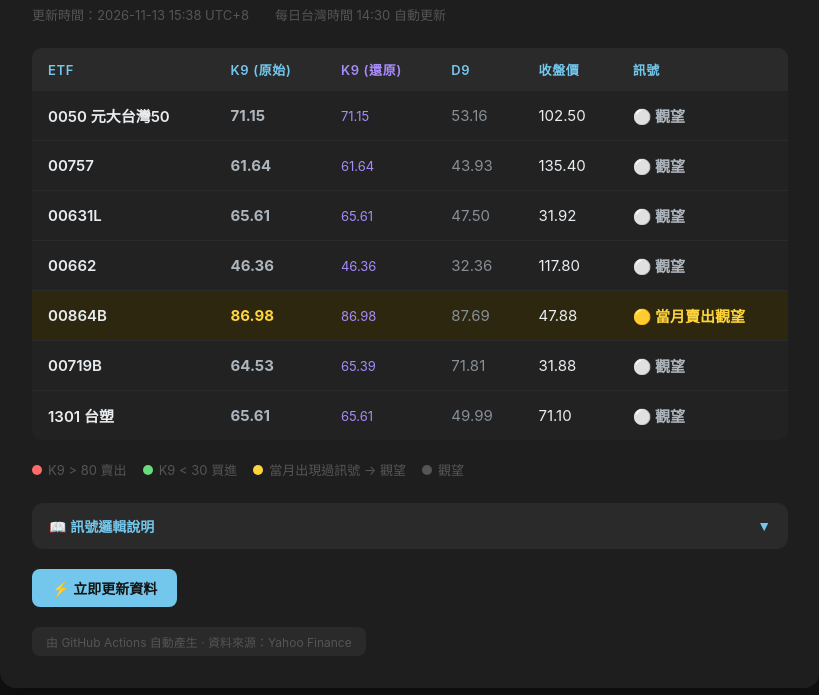
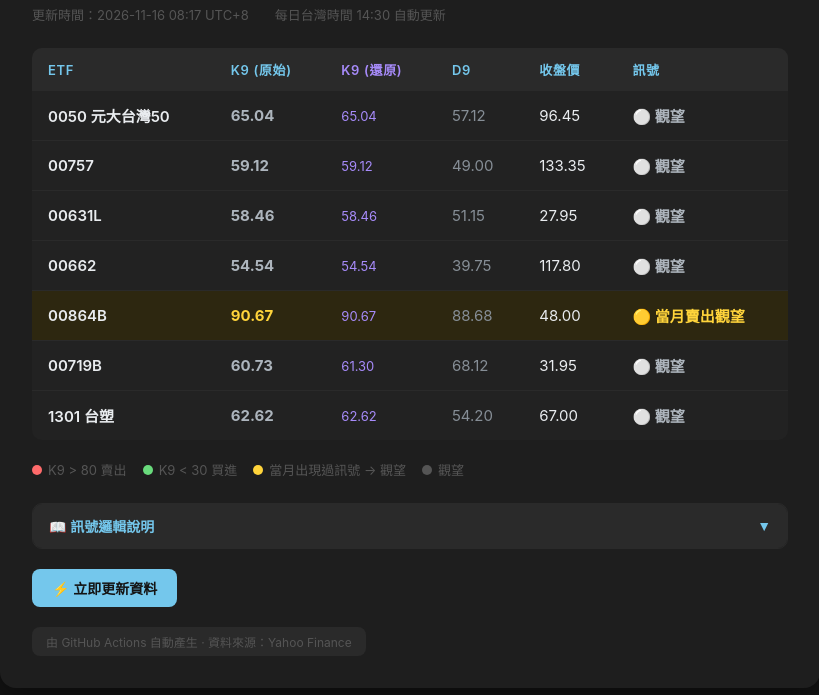
Before and after one commit to lanbuyang/etf-monitor, a plain HTML site: page index.html in a window 1280 px wide. Shown: the part 105-800 px from the top of the page, without its empty margins (230-1049 px from the left). Drawn offline with Linux system fonts and the light colour scheme.

Commit message:
chore: 自動更新 ETF KD 數據 2026-11-16 08:17 UTC

```diff
--- a/index.html
+++ b/index.html
@@ -98,7 +98,7 @@
 
 <div class="card">
   <h1>台股 ETF KD 監控</h1>
-  <p class="subtitle">更新時間：2026-11-13 15:38 UTC+8　　每日台灣時間 14:30 自動更新</p>
+  <p class="subtitle">更新時間：2026-11-16 08:17 UTC+8　　每日台灣時間 14:30 自動更新</p>
   <table>
     <thead>
       <tr>
@@ -113,58 +113,58 @@
     <tbody>
         <tr style="background:#222">
           <td style="color:#e9ecef;font-weight:600">0050 元大台灣50</td>
-          <td style="color:#adb5bd;font-weight:700">71.15</td>
-          <td style="color:#a78bfa;font-size:13px">71.15</td>
-          <td style="color:#868e96">53.16</td>
-          <td style="color:#e9ecef">102.50</td>
+          <td style="color:#adb5bd;font-weight:700">65.04</td>
+          <td style="color:#a78bfa;font-size:13px">65.04</td>
+          <td style="color:#868e96">57.12</td>
+          <td style="color:#e9ecef">96.45</td>
           <td style="color:#adb5bd;font-weight:700">⚪ 觀望</td>
         </tr>
         <tr style="background:#222">
           <td style="color:#e9ecef;font-weight:600">00757</td>
-          <td style="color:#adb5bd;font-weight:700">61.64</td>
-          <td style="color:#a78bfa;font-size:13px">61.64</td>
-          <td style="color:#868e96">43.93</td>
-          <td style="color:#e9ecef">135.40</td>
+          <td style="color:#adb5bd;font-weight:700">59.12</td>
+          <td style="color:#a78bfa;font-size:13px">59.12</td>
+          <td style="color:#868e96">49.00</td>
+          <td style="color:#e9ecef">133.35</td>
           <td style="color:#adb5bd;font-weight:700">⚪ 觀望</td>
         </tr>
         <tr style="background:#222">
           <td style="color:#e9ecef;font-weight:600">00631L</td>
-          <td style="color:#adb5bd;font-weight:700">65.61</td>
-          <td style="color:#a78bfa;font-size:13px">65.61</td>
-          <td style="color:#868e96">47.50</td>
-          <td style="color:#e9ecef">31.92</td>
+          <td style="color:#adb5bd;font-weight:700">58.46</td>
+          <td style="color:#a78bfa;font-size:13px">58.46</td>
+          <td style="color:#868e96">51.15</td>
+          <td style="color:#e9ecef">27.95</td>
           <td style="color:#adb5bd;font-weight:700">⚪ 觀望</td>
         </tr>
         <tr style="background:#222">
           <td style="color:#e9ecef;font-weight:600">00662</td>
-          <td style="color:#adb5bd;font-weight:700">46.36</td>
-          <td style="color:#a78bfa;font-size:13px">46.36</td>
-          <td style="color:#868e96">32.36</td>
+          <td style="color:#adb5bd;font-weight:700">54.54</td>
+          <td style="color:#a78bfa;font-size:13px">54.54</td>
+          <td style="color:#868e96">39.75</td>
           <td style="color:#e9ecef">117.80</td>
           <td style="color:#adb5bd;font-weight:700">⚪ 觀望</td>
         </tr>
         <tr style="background:#2d2710">
           <td style="color:#e9ecef;font-weight:600">00864B</td>
-          <td style="color:#ffd43b;font-weight:700">86.98</td>
-          <td style="color:#a78bfa;font-size:13px">86.98</td>
-          <td style="color:#868e96">87.69</td>
-          <td style="color:#e9ecef">47.88</td>
+          <td style="color:#ffd43b;font-weight:700">90.67</td>
+          <td style="color:#a78bfa;font-size:13px">90.67</td>
+          <td style="color:#868e96">88.68</td>
+          <td style="color:#e9ecef">48.00</td>
           <td style="color:#ffd43b;font-weight:700">🟡 當月賣出觀望</td>
         </tr>
         <tr style="background:#222">
           <td style="color:#e9ecef;font-weight:600">00719B</td>
-          <td style="color:#adb5bd;font-weight:700">64.53</td>
-          <td style="color:#a78bfa;font-size:13px">65.39</td>
-          <td style="color:#868e96">71.81</td>
-          <td style="color:#e9ecef">31.88</td>
+          <td style="color:#adb5bd;font-weight:700">60.73</td>
+          <td style="color:#a78bfa;font-size:13px">61.30</td>
+          <td style="color:#868e96">68.12</td>
+          <td style="color:#e9ecef">31.95</td>
           <td style="color:#adb5bd;font-weight:700">⚪ 觀望</td>
         </tr>
         <tr style="background:#222">
           <td style="color:#e9ecef;font-weight:600">1301 台塑</td>
-          <td style="color:#adb5bd;font-weight:700">65.61</td>
-          <td style="color:#a78bfa;font-size:13px">65.61</td>
-          <td style="color:#868e96">49.99</td>
-          <td style="color:#e9ecef">71.10</td>
+          <td style="color:#adb5bd;font-weight:700">62.62</td>
+          <td style="color:#a78bfa;font-size:13px">62.62</td>
+          <td style="color:#868e96">54.20</td>
+          <td style="color:#e9ecef">67.00</td>
           <td style="color:#adb5bd;font-weight:700">⚪ 觀望</td>
         </tr>
     </tbody>
```
